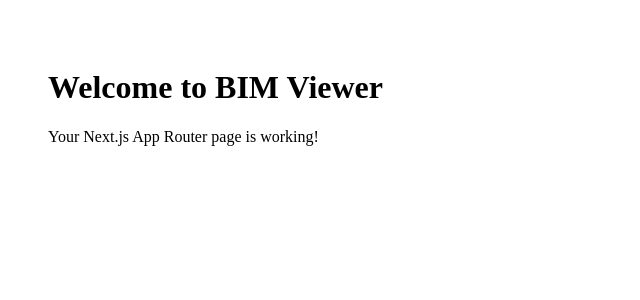
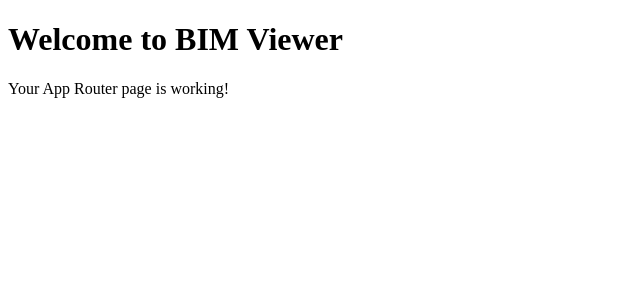
Before and after one commit to formaspacestudio2025/BIM-Viewer, a Next.js app: page / in a window 1280 px wide. Shown: the top 300 px of the page, without its empty margins (0-640 px from the left). Built offline with nearby package versions, Linux system fonts and the light colour scheme.

Commit message:
Update page.tsx

```diff
--- a/app/page.tsx
+++ b/app/page.tsx
@@ -3,9 +3,9 @@ import React from "react";
 
 export default function HomePage() {
   return (
-    <div style={{ padding: 40 }}>
+    <div>
       <h1>Welcome to BIM Viewer</h1>
-      <p>Your Next.js App Router page is working!</p>
+      <p>Your App Router page is working!</p>
     </div>
   );
 }
```
